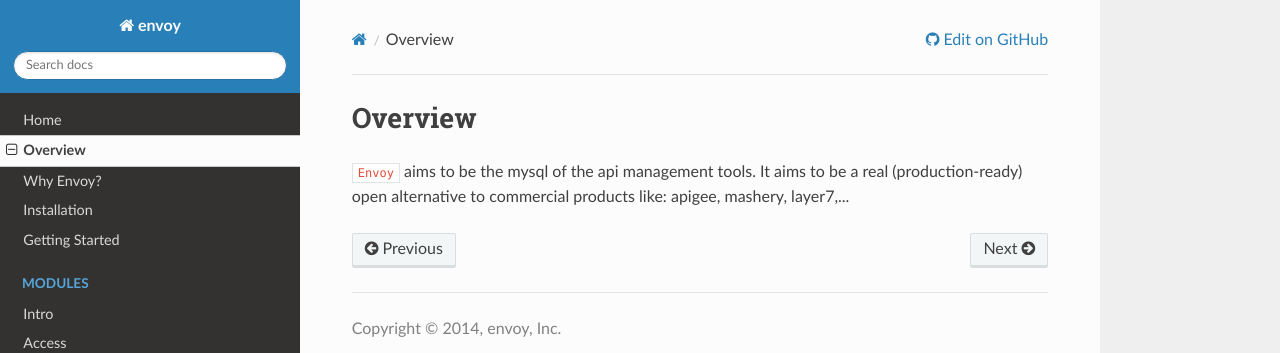
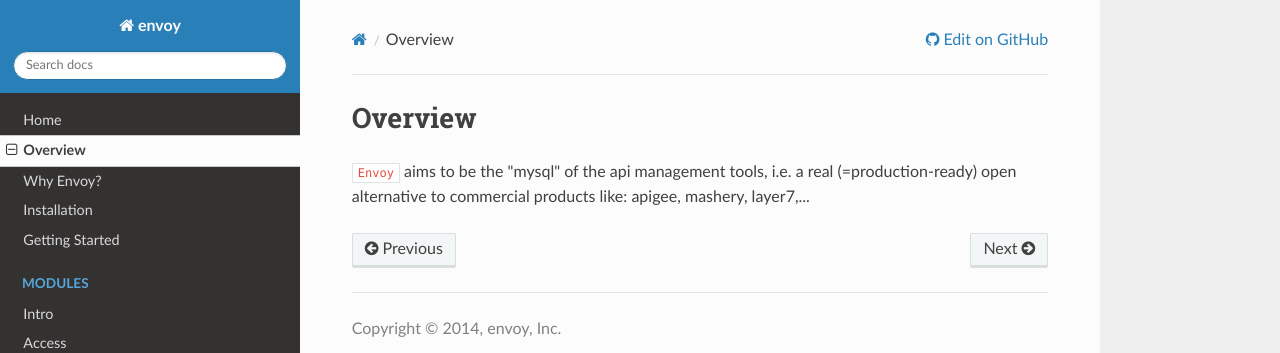
Before and after one commit to jteso/envoy, an MkDocs documentation site: the page built from documentation/sources/overview.md, in a window 1280 px wide. Shown: the top 353 px of the page. Built offline with MkDocs 1.6.1, drawn with Linux system fonts in a browser that asks for light colours; nearby versions of some CDN libraries; old or Windows-style settings are respelled for this version of MkDocs.

Commit message:
minor documentation change

```diff
--- a/documentation/sources/overview.md
+++ b/documentation/sources/overview.md
@@ -4,5 +4,5 @@ page_keywords: envoy, introduction, documentation, about, technology, understand
 
 # Overview
 
-`Envoy` aims to be the mysql of the api management tools. It aims to be a real (production-ready) open alternative to
+`Envoy` aims to be the "mysql" of the api management tools, i.e. a real (=production-ready) open alternative to
  commercial products like: apigee, mashery, layer7,...
```
